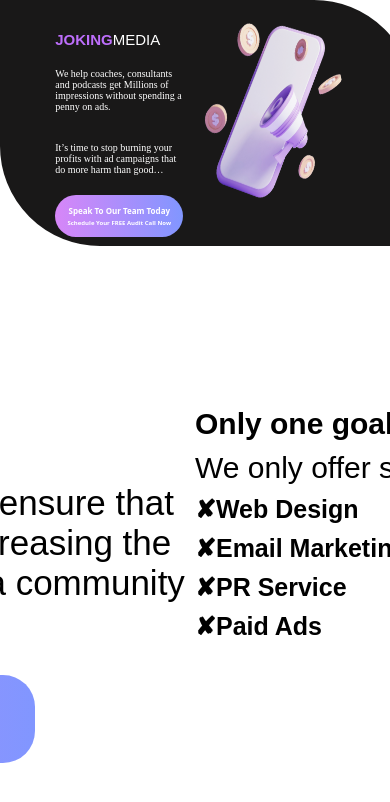
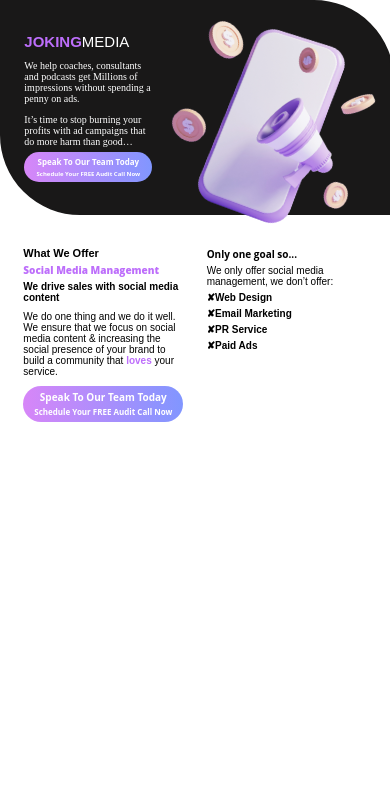
Before and after one commit to AdrianT18/JokingMedia, a React (Create React App) app: page / in a window 390 px wide. Shown: the top 802 px of the page. Built offline with nearby package versions, Linux system fonts and the light colour scheme.

Commit message:
@media updated and fixed so far only mobile devices

```diff
--- a/public/index.html
+++ b/public/index.html
@@ -2,6 +2,7 @@
 <html lang="en">
   <head>
     <title>JokingMedia</title>
+      <meta name="viewport" content="width=device-width, initial-scale=1.0, shrink-to-fit=no">
   </head>
   <body>
     <div id="root"></div>
--- a/src/App.css
+++ b/src/App.css
@@ -1,4 +1,4 @@
-html, body{
+html, body {
     width: 100vw;
     height: 100vh;
     margin: 0;
@@ -10,7 +10,7 @@ html, body{
 .header {
     display: flex;
     flex-direction: row;
-    justify-content: center;
+    justify-content: space-evenly;
     background-color: #191818;
     border: 2px solid #191818;
     border-top-right-radius: 200px;
@@ -18,7 +18,9 @@ html, body{
     min-width: 100vw;
     max-height: 600px;
     padding: 2rem 10px 10px;
-    }
+
+}
+
 .aboutUs-box {
     display: flex;
     flex-direction: column;
@@ -50,7 +52,7 @@ html, body{
     margin: 0;
 }
 
-.aboutUs-description-1{
+.aboutUs-description-1 {
     margin-bottom: 30px;
     margin-top: 20px;
 }
@@ -98,98 +100,120 @@ a:active {
 }
 
 .mobilePhone-img {
-    max-width: 100%;
-    height: 900px;
+    max-width: 60vw;
+    height: 55vh;
     transform: rotate(20deg);
-    margin-top: -120px;
+    margin-top: 45px;
+    position: -webkit-sticky;
 }
+
 /* Responsive design for mobile phone*/
-@media screen and (max-width: 480px) {
-    .header{
-        border-top-right-radius: 100px;
-        border-bottom-left-radius: 100px;
-        height: 200px;
+@media only screen and (max-width: 480px) {
+    .header {
+        border-top-right-radius: 80px;
+        border-bottom-left-radius: 80px;
+        padding: 0;
+        height: 25vh;
     }
-    .purple,.white{
+
+    .purple, .white {
         font-size: 15px;
     }
-    .aboutUs-description-1, .aboutUs-description-2{
+
+    .aboutUs-description-1, .aboutUs-description-2 {
         font-size: 10px;
         width: 8rem;
+        margin: 10px 0 0;
     }
-    .button-1{
+
+    .button-1 {
         font-size: 8px;
+        margin: 4px;
     }
-    .bigger{
+
+    .bigger {
         font-size: 6px;
     }
 
-    .scrollDown{
-        margin-top: 20px;
+    .scrollDown {
+        margin-top: 5px;
+        width: 8rem;
     }
 
-    .mobilePhone-img{
-        width: 45vw;
-        height: 30vh;
-        margin-top: -50px;
+    .mobilePhone-img {
+        width: 50vw;
+        height: 23vh;
+        margin-top: 25px;
+        position: -webkit-sticky;
     }
+}
 
-}
 /* Offer */
-
-.offer{
+.offer {
     display: flex;
     flex-direction: row;
     justify-content: center;
-    margin-top: 5rem;
+    margin-top: 10rem;
 }
-.offer-box1{
-    display: grid;
+
+.offer-box1 {
+    display: flex;
+    flex-direction: column;
     justify-content: center;
 }
-#offer-title{
+.offer-box2 {
+    display: flex;
+    flex-direction: column;
+}
+
+#offer-title {
     font-family: "Josefin Sans Bold", sans-serif;
     font-size: 35px;
     margin: 0 0 10px;
 }
 
-#offer-subheading{
+#offer-subheading {
     font-family: "Open Sans ExtraBold", sans-serif;
     font-size: 35px;
     color: #BD6EFB;
     margin: 0 0 10px;
 }
 
-#offer-quote{
-    font-family: "Josefin Sans Bold",sans-serif;
+#offer-quote {
+    font-family: "Josefin Sans Bold", sans-serif;
     font-size: 30px;
     margin: 0;
 }
-#offer-para{
-    font-family: "Josefin Sans Medium",sans-serif;
+
+#offer-para {
+    font-family: "Josefin Sans Medium", sans-serif;
     font-size: 35px;
     width: 50rem;
     margin: 10px 0;
 }
-#offer-para{
+
+#offer-para {
     margin-top: 1rem;
     margin-bottom: 2rem;
 }
 
-#offer-para-2{
-    font-family: "Josefin Sans Bold",sans-serif;
+#offer-para-2 {
+    font-family: "Josefin Sans Bold", sans-serif;
     width: 50rem;
     font-size: 30px;
     margin: 0;
 }
-#loves{
+
+#loves {
     font-weight: bold;
     color: #BD6EFB;
 }
-.scrollDown-2{
+
+.scrollDown-2 {
     max-width: 40rem;
 }
-.button-2{
+
+.button-2 {
     margin: 10px;
     font-family: "Open Sans", sans-serif;
     font-weight: bold;
@@ -197,36 +221,99 @@ a:active {
     color: white;
     text-align: center;
 }
-.bigger-2{
+
+.bigger-2 {
     font-size: 20px;
 }
 
-.offer-box2{
-    display: flex;
-    flex-direction: column;
-    justify-content: center;
-    margin-bottom: 2rem;
-}
-
-#noOffer{
-    font-family: "Josefin Sans Bold",sans-serif;
+#noOffer {
+    font-family: "Open Sans", sans-serif;
     font-size: 30px;
     margin: 0 0 10px;
 }
 
-#list{
-    font-family: "Josefin Sans SemiBold",sans-serif;
+#list {
+    font-family: "Josefin Sans SemiBold", sans-serif;
     font-weight: bold;
     font-size: 25px;
     margin: 0;
     padding: 0;
 }
 
-li{
+li {
     margin: 10px 0;
     list-style: none;
 }
 
-li:before{
+li:before {
     content: "\2718";
 }
+.offer-btn{
+    margin-left: 25px;
+}
+
+/* Responsive design for mobile phone*/
+@media only screen and (max-width: 480px) {
+    .offer {
+        margin-top: 2rem;
+        justify-content: space-evenly;
+    }
+
+    #offer-title {
+        font-size: 11px;
+        margin-bottom: 4px;
+    }
+    #offer-subheading {
+        font-size: 10px;
+        margin-bottom: 4px;
+    }
+
+    #offer-quote {
+        font-size: 10px;
+        margin-bottom: 4px;
+        width: 10rem;
+    }
+
+    #offer-para {
+        font-size: 10px;
+        width: 10rem;
+        margin-bottom: 4px;
+        margin-top: 4px;
+    }
+
+    .button-2 {
+        font-size: 10px;
+        margin: 4px;
+    }
+
+    .bigger-2 {
+        font-size: 8px;
+    }
+
+    .scrollDown-2 {
+        margin-top: 5px;
+        width: 10rem;
+    }
+
+    .offer-box2{
+        margin-top: 0;
+    }
+    #noOffer {
+        font-size: 10px;
+        margin-bottom: 4px;
+    }
+
+    #offer-para-2 {
+        font-size: 10px;
+        width: 10rem;
+    }
+
+    #list {
+        font-size: 10px;
+    }
+
+    li {
+        margin: 5px 0;
+    }
+
+}
```
Also changed, not shown: src/App.js (+7 -6 lines), src/images/mobilePhone.png (deleted), src/images/phone.png (added).
